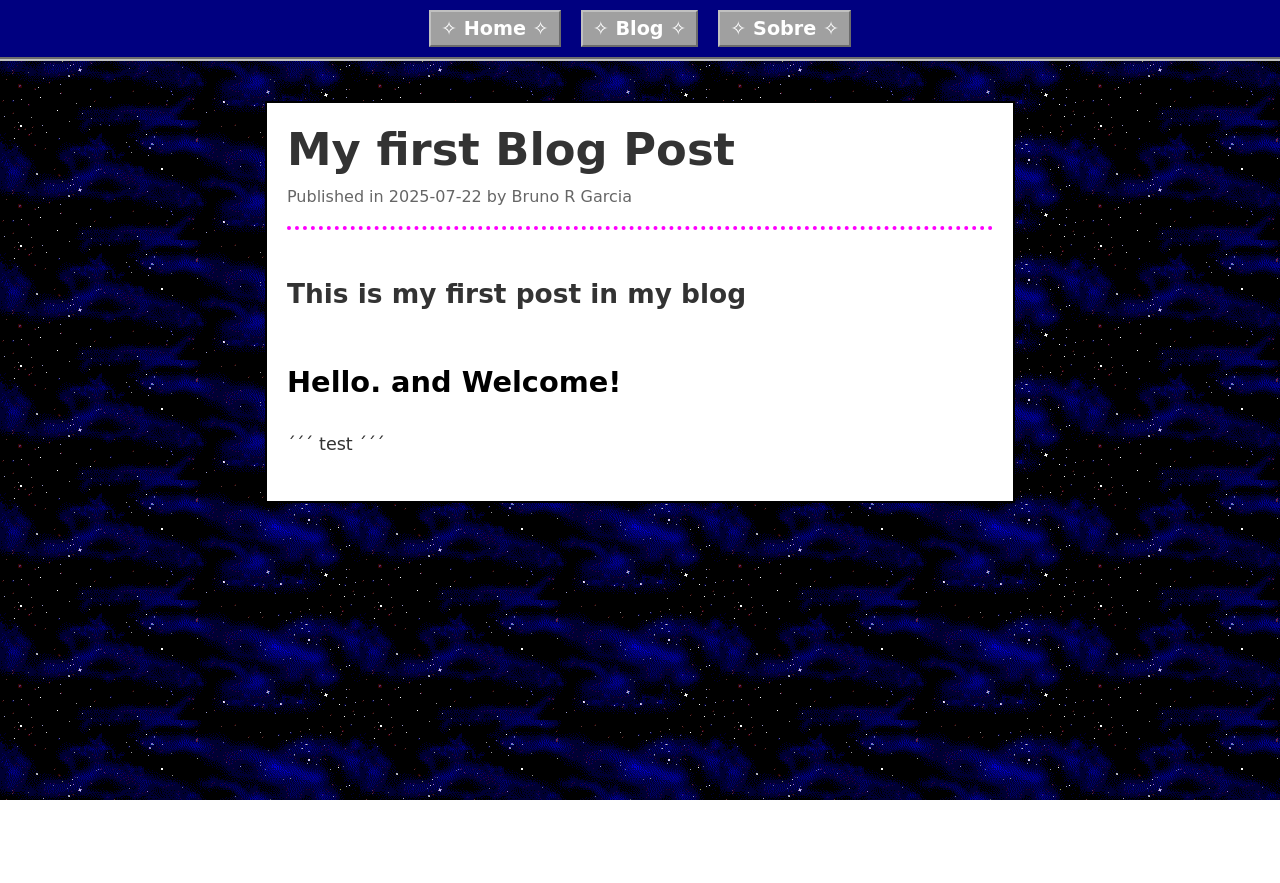
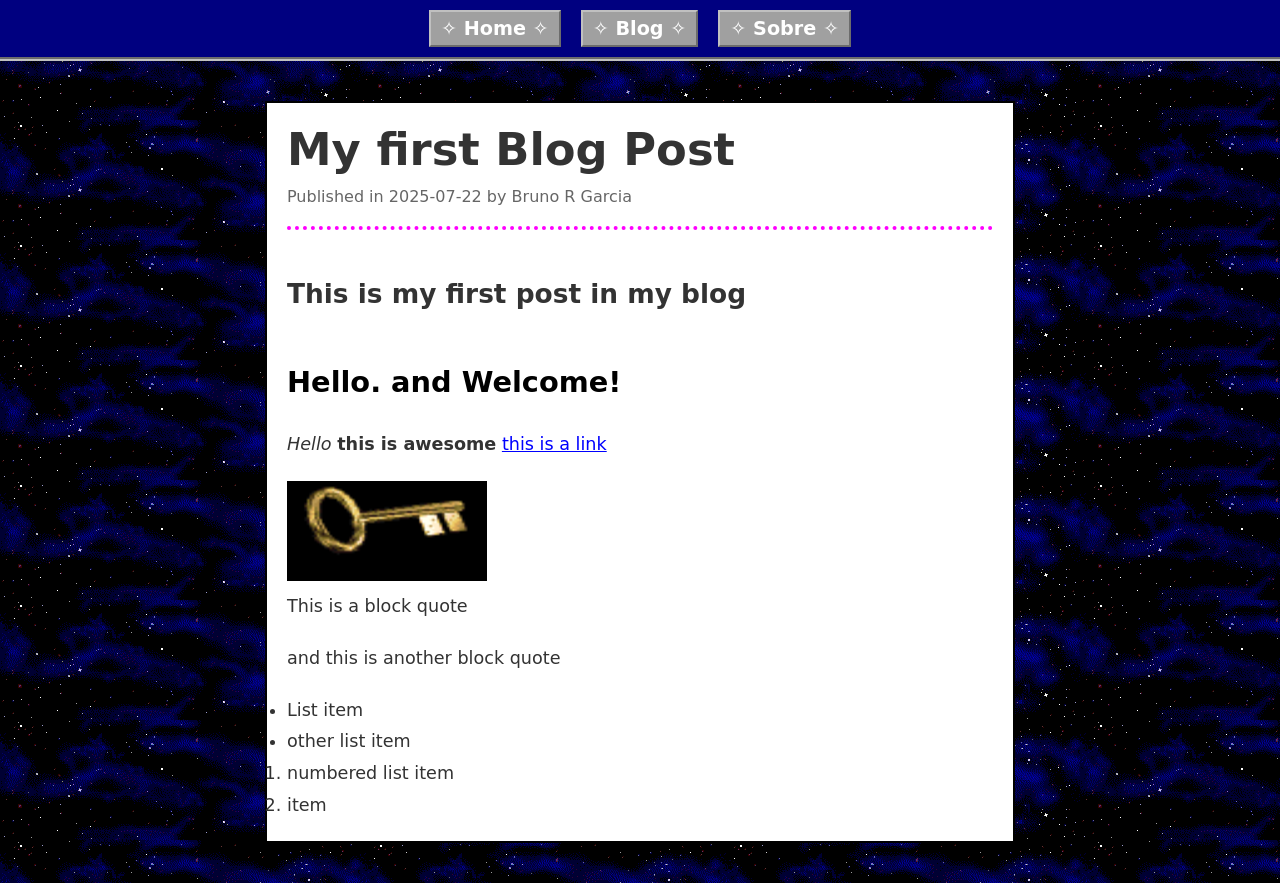
Before and after one commit to BrunoYDev/My-Blog, a Next.js app: page /blog/my-first-post in a window 1280 px wide. Before the commit the page ends 800 px from the top, so only its background shows below. Built offline with nearby package versions, Linux system fonts and the light colour scheme.

Commit message:
Change: my first post into a test post

```diff
--- a/posts/my-first-post.mdx
+++ b/posts/my-first-post.mdx
@@ -4,11 +4,27 @@ date: '2025-07-22'
 author: 'Bruno R Garcia'
 excerpt: 'Welcome to my first post...'
 ---
+import Image from 'next/image';
 
 # This is my first post in my blog
 
 ## Hello. and Welcome!
 
-´´´
-test
-´´´
+*Hello* **this is awesome** [this is a link](https://www.google.com)
+
+<Image
+  src="/images/spinning-key.gif"
+  alt="Awesome Key"
+  width={200}
+  height={100}
+/>
+
+> This is a block quote
+>
+>> and this is another block quote
+
+- List item
+- other list item
+
+1. numbered list item
+2. item
```
